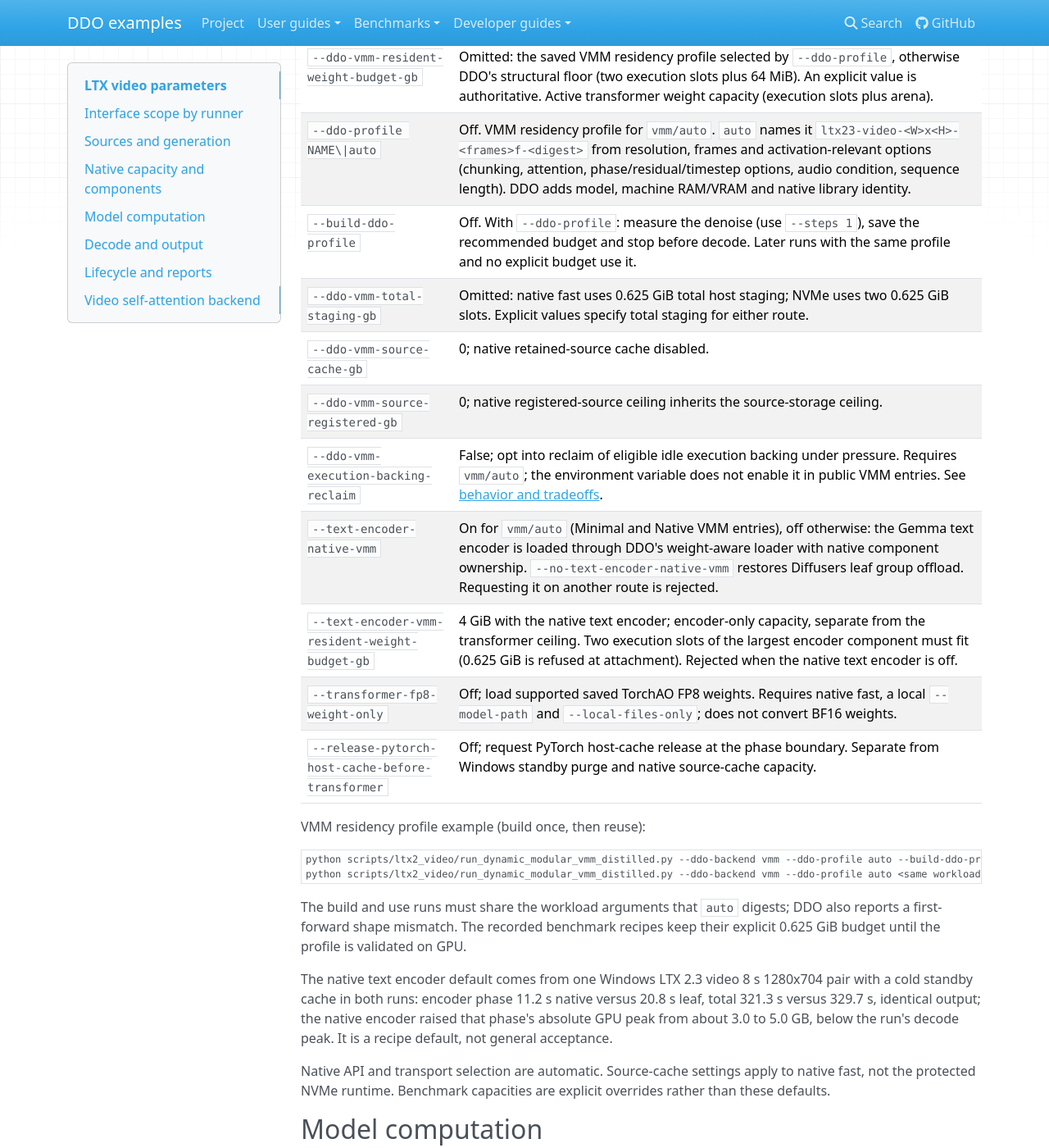
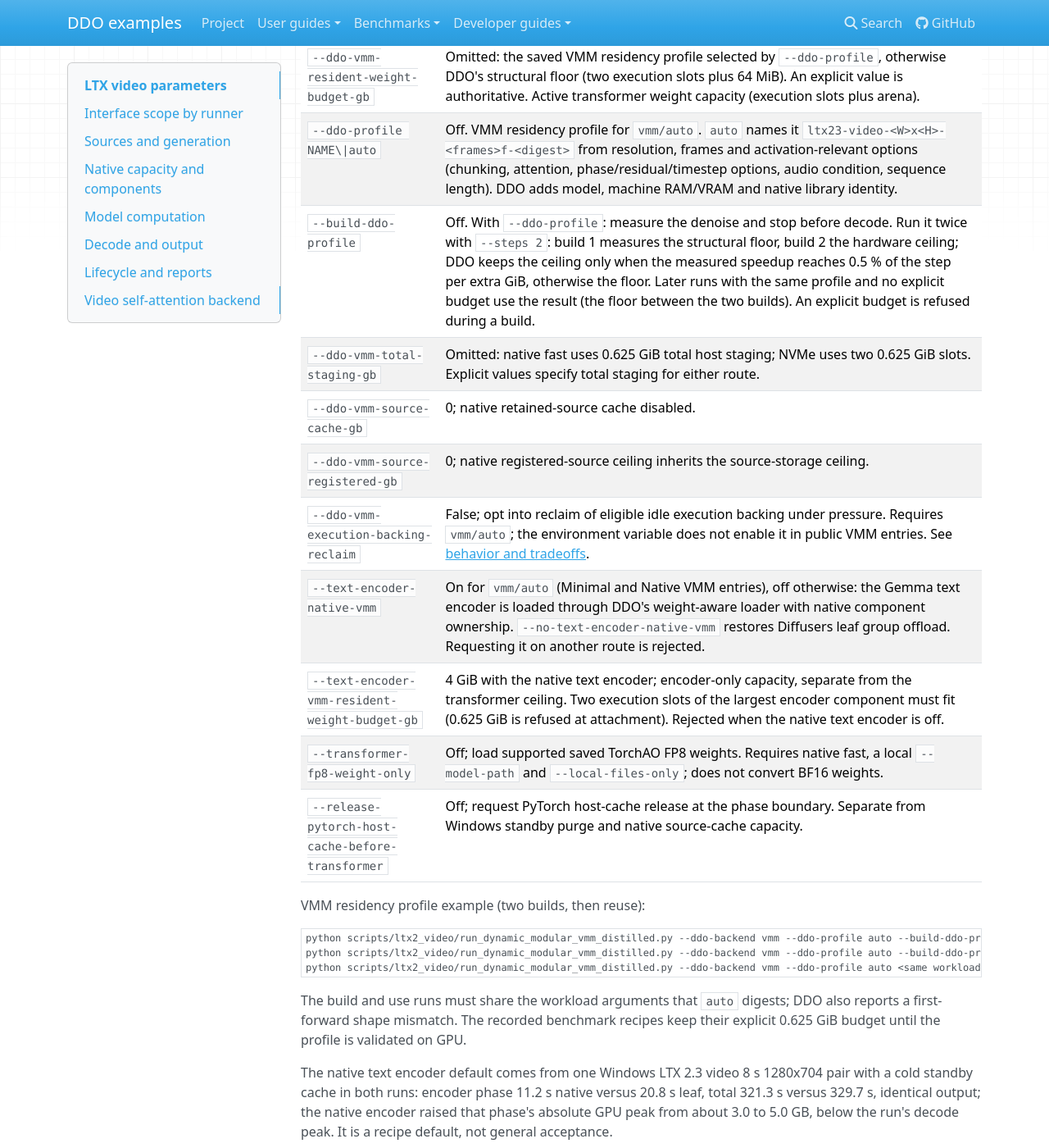
Before and after one commit to DEVAIEXP/ddo-examples, an MkDocs documentation site: the page built from docs/user/ltx2-video-parameters.md, in a window 1280 px wide and 1400 px high, scrolled down 2479 px. Shown: the whole window at 82% size. Built offline with MkDocs 1.6.1, drawn with Linux system fonts in a browser that asks for light colours.

Commit message:
docs: describe the two-build VMM residency profile
The --build-ddo-profile help, the LTX video parameter reference and the runner
architecture guide now describe running the build twice with --steps 2
(structural floor, then hardware ceiling) and DDO keeping the ceiling only
when it is worth its memory.

Co-Authored-By: Claude Opus 5.5 <noreply@anthropic.com>

````diff
--- a/docs/user/ltx2-video-parameters.md
+++ b/docs/user/ltx2-video-parameters.md
@@ -56,7 +56,7 @@ Capacities use GiB; they are independent limits, not total GPU usage.
 | `--ddo-backend`, `--ddo-preset` | `vmm`, `auto`; experimental native fast. `nvme_baseline` selects the protected NVMe route. |
 | `--ddo-vmm-resident-weight-budget-gb` | Omitted: the saved VMM residency profile selected by `--ddo-profile`, otherwise DDO's structural floor (two execution slots plus 64 MiB). An explicit value is authoritative. Active transformer weight capacity (execution slots plus arena). |
 | `--ddo-profile NAME\|auto` | Off. VMM residency profile for `vmm/auto`. `auto` names it `ltx23-video-<W>x<H>-<frames>f-<digest>` from resolution, frames and activation-relevant options (chunking, attention, phase/residual/timestep options, audio condition, sequence length). DDO adds model, machine RAM/VRAM and native library identity. |
-| `--build-ddo-profile` | Off. With `--ddo-profile`: measure the denoise (use `--steps 1`), save the recommended budget and stop before decode. Later runs with the same profile and no explicit budget use it. |
+| `--build-ddo-profile` | Off. With `--ddo-profile`: measure the denoise and stop before decode. Run it twice with `--steps 2`: build 1 measures the structural floor, build 2 the hardware ceiling; DDO keeps the ceiling only when the measured speedup reaches 0.5 % of the step per extra GiB, otherwise the floor. Later runs with the same profile and no explicit budget use the result (the floor between the two builds). An explicit budget is refused during a build. |
 | `--ddo-vmm-total-staging-gb` | Omitted: native fast uses 0.625 GiB total host staging; NVMe uses two 0.625 GiB slots. Explicit values specify total staging for either route. |
 | `--ddo-vmm-source-cache-gb` | 0; native retained-source cache disabled. |
 | `--ddo-vmm-source-registered-gb` | 0; native registered-source ceiling inherits the source-storage ceiling. |
@@ -66,10 +66,11 @@ Capacities use GiB; they are independent limits, not total GPU usage.
 | `--transformer-fp8-weight-only` | Off; load supported saved TorchAO FP8 weights. Requires native fast, a local `--model-path` and `--local-files-only`; does not convert BF16 weights. |
 | `--release-pytorch-host-cache-before-transformer` | Off; request PyTorch host-cache release at the phase boundary. Separate from Windows standby purge and native source-cache capacity. |
 
-VMM residency profile example (build once, then reuse):
+VMM residency profile example (two builds, then reuse):
 
 ```powershell
-python scripts/ltx2_video/run_dynamic_modular_vmm_distilled.py --ddo-backend vmm --ddo-profile auto --build-ddo-profile --steps 1 <workload arguments>
+python scripts/ltx2_video/run_dynamic_modular_vmm_distilled.py --ddo-backend vmm --ddo-profile auto --build-ddo-profile --steps 2 <workload arguments>
+python scripts/ltx2_video/run_dynamic_modular_vmm_distilled.py --ddo-backend vmm --ddo-profile auto --build-ddo-profile --steps 2 <workload arguments>
 python scripts/ltx2_video/run_dynamic_modular_vmm_distilled.py --ddo-backend vmm --ddo-profile auto <same workload arguments>
 ```
 
````
Also changed, not shown: docs/developer/architecture.md (+3 -2 lines), 1 other file.
